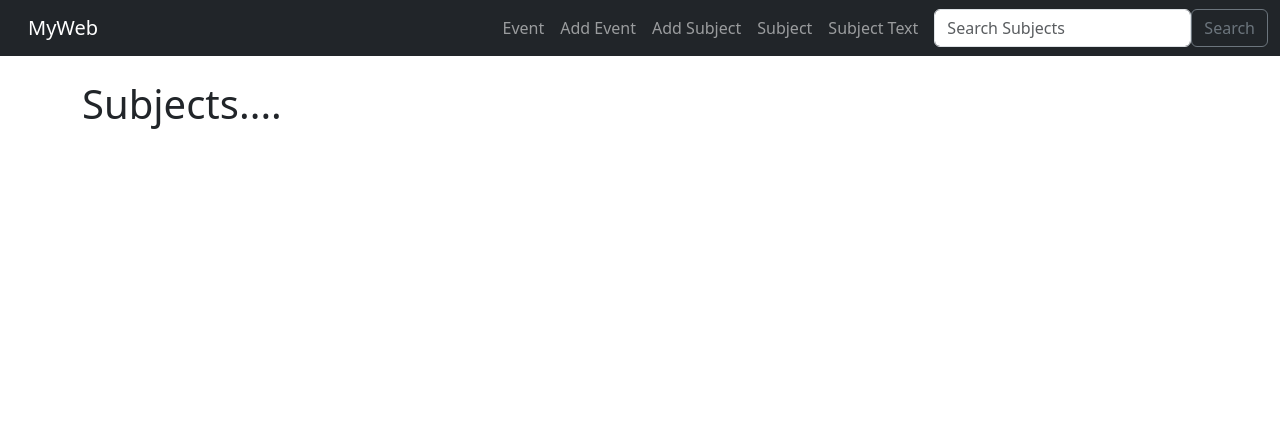
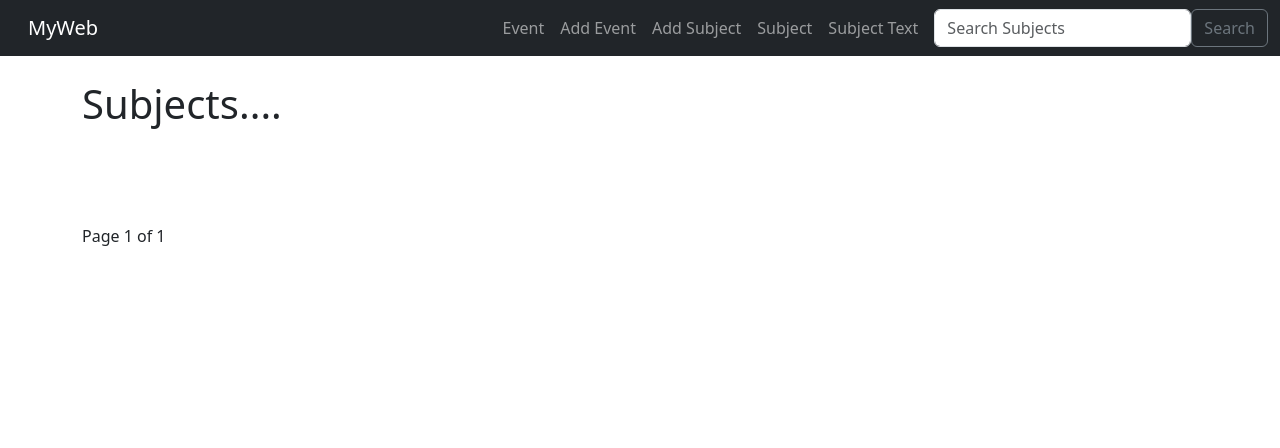
Before and after one commit to 6410110710/Web, a Django app: page /list_subject in a window 1280 px wide. Shown: the top 448 px of the page. Run offline with Django 4.2, Linux system fonts and the light colour scheme; data that the repository does not hold is empty.

Commit message:
Pagination For Subject

```diff
--- a/MyApp/templates/event/subject.html
+++ b/MyApp/templates/event/subject.html
@@ -5,7 +5,7 @@
     <h1>Subjects....</h1>
 <br/>
 <table class="table table-striped table-hover">
-    {% for subject in subject_list %}
+    {% for subject in subjects %}
         <tr>
             <td>
                 <a href="{% url 'show-subject' subject.id %}">{{ subject }}</a>
@@ -19,5 +19,26 @@
         </tr>
     {% endfor %}
 </table>
+<br/><br/>
+<!--
+{{ subjects }}<br/>
+Has Previous: {{ subjects.has_previous }}<br/>
+Has Next: {{ subjects.has_next }}<br/>
+Current Page: {{ subjects.number }}<br/>
+Number of Pages: {{ subjects.paginator.num_pages }}<br/>
+<hr><br/><br/>
+-->
+{% if subjects.has_previous %}
+    <a href="?page=1">&laquo First</a>
+    <a href="?page={{ subjects.previous_page_number }}">Previous</a>
 
+{% endif %}
+
+Page {{ subjects.number }} of {{ subjects.paginator.num_pages }}
+
+{% if subjects.has_next %}
+    <a href="?page={{ subjects.next_page_number }}">Next</a>
+    <a href="?page={{ subjects.paginator.num_pages }}">Last &raquo</a>
+
+{% endif %}
 {% endblock %}
--- a/MyApp/views.py
+++ b/MyApp/views.py
@@ -6,6 +6,9 @@ from .models import Event, Subject
 from .forms import SubjectForm, EventForm
 from django.http import HttpResponseRedirect
 from django.http import HttpResponse
+from django.core.paginator import Paginator
+
+
 
 def subject_text(request):
     response = HttpResponse(content_type='textplain')
@@ -84,7 +87,13 @@ def show_subject(request, subject_id):
 
 def list_subject(request):
     subject_list = Subject.objects.all().order_by('name')
-    return render(request, 'event/subject.html', {'subject_list': subject_list})
+
+    #Set up Pagination
+    p = Paginator(Subject.objects.all(), 3)
+    page = request.GET.get('page')
+    subjects = p.get_page(page)
+
+    return render(request, 'event/subject.html', {'subject_list': subject_list,'subjects': subjects})
 
 
 def add_subject(request):
```
